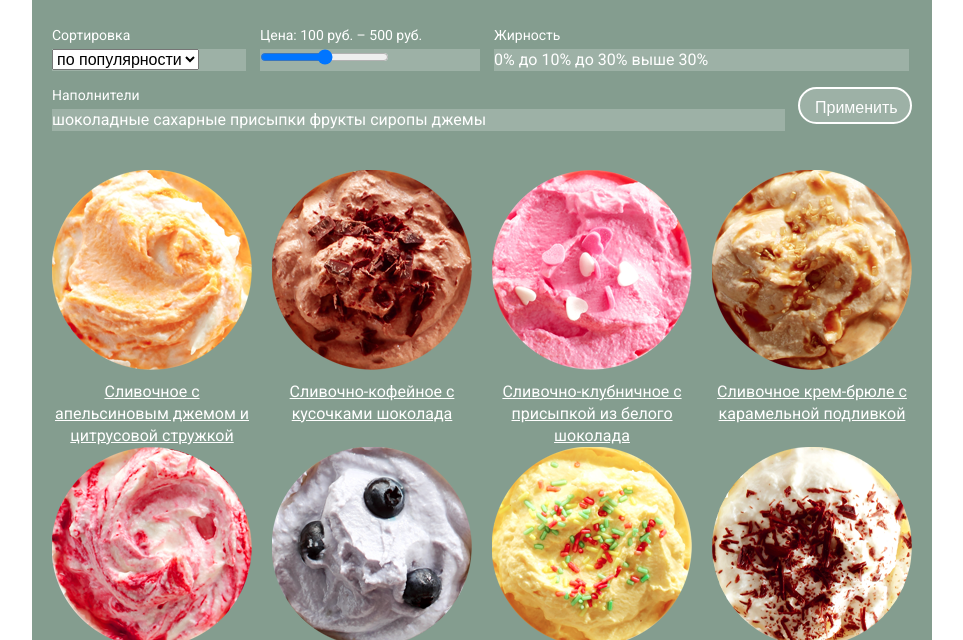
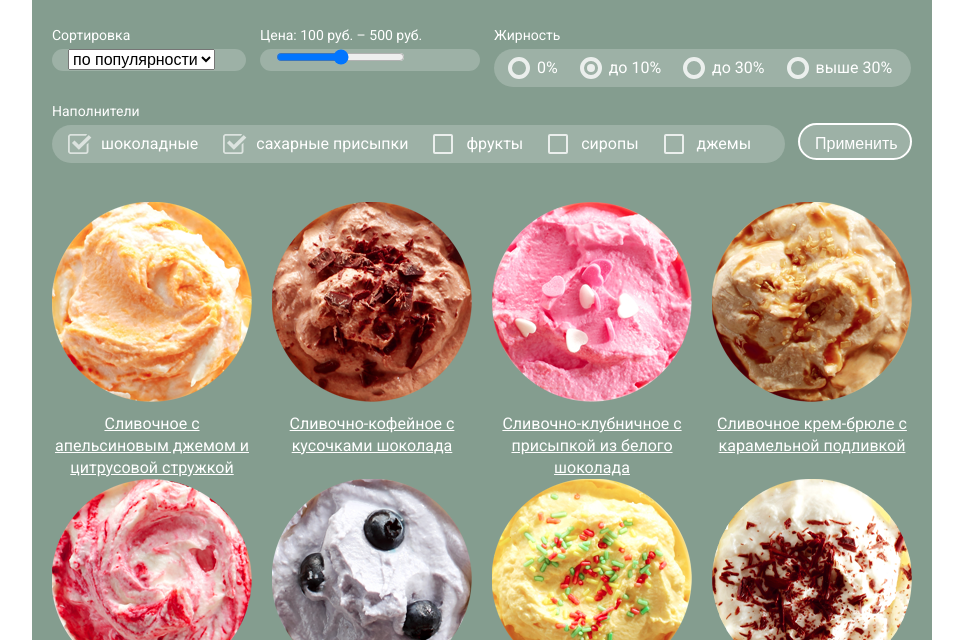
Before and after one commit to Menolas/glacy, a plain HTML site: page catalog-cream.html in a window 1280 px wide. Shown: the part 160-800 px from the top of the page, without its empty margins (158-1121 px from the left). Drawn offline with Linux system fonts and the light colour scheme.

Commit message:
radio and checkboxes

```diff
--- a/css/style.css
+++ b/css/style.css
@@ -1073,6 +1073,9 @@ label[for="btn-3"]:hover {
 }
 
 .catalog-form .fieldset__wrap {
+  padding: 0 16px;
+
+  border-radius: 50px;
   background-color: rgba(255, 255, 255, 0.2);
 }
 
@@ -1085,6 +1088,7 @@ label[for="btn-3"]:hover {
 }
 
 .catalog-form .btn {
+  margin-top: 20px;
   width: 114px;
   height: 37px;
 
@@ -1109,11 +1113,59 @@ label[for="btn-3"]:hover {
 }
 
 .catalog-form .radiobuttons {
-  width: 415px;
+  width: 417px;
 }
 
 .radiobuttons input {
   display: none;
+}
+
+.catalog-form label {
+  display: inline-block;
+
+  font-size: 16px;
+  line-height: 1.125;
+}
+
+.radiobuttons label {
+  position: relative;
+
+  margin-right: 20px;
+  padding-left: 27px;
+  padding-top: 10px;
+  padding-bottom: 10px;
+}
+
+.radiobuttons label:last-of-type {
+  margin-right: 0;
+}
+
+.radiobuttons label::before {
+  content: "";
+  position: absolute;
+  left: -2px;
+  top: 8px;
+
+  width: 22px;
+  height: 22px;
+
+  border: 4px solid rgba(255, 255, 255, 0.8);
+  border-radius: 50%;
+  background-color: transparent;
+  box-sizing: border-box;
+}
+
+.radiobuttons input:checked + label::after {
+  content: "";
+  position: absolute;
+  left: 5px;
+  top: 15px;
+
+  width: 8px;
+  height: 8px;
+
+  border-radius: 50%;
+  background-color: rgba(255, 255, 255, 0.8);
 }
 
 .catalog-form .checkboxes {
@@ -1124,6 +1176,43 @@ label[for="btn-3"]:hover {
 
 .checkboxes input {
   display: none;
+}
+
+.checkboxes label {
+  position: relative;
+
+  margin-right: 21px;
+  padding-left: 33px;
+  padding-top: 10px;
+  padding-bottom: 10px;
+}
+
+.checkboxes label:last-of-type {
+  margin-right: 0;
+}
+
+.checkboxes label::before {
+  content: "";
+  position: absolute;
+  left: 0;
+  top: 9px;
+
+  width: 20px;
+  height: 20px;
+
+  background-color: transparent;
+  border: 2px solid rgba(255, 255, 255, 0.8);
+  border-radius: 2px;
+  box-sizing: border-box;
+}
+
+.checkboxes input:checked + label::before {
+  width: 24px;
+
+  border: 0;
+  background-image: url("../img/checkbox-on.png");
+  background-repeat: no-repeat;
+  background-position: center;
 }
 
 .catalog-cream-gallery {
```
Also changed, not shown: 1 other file.
